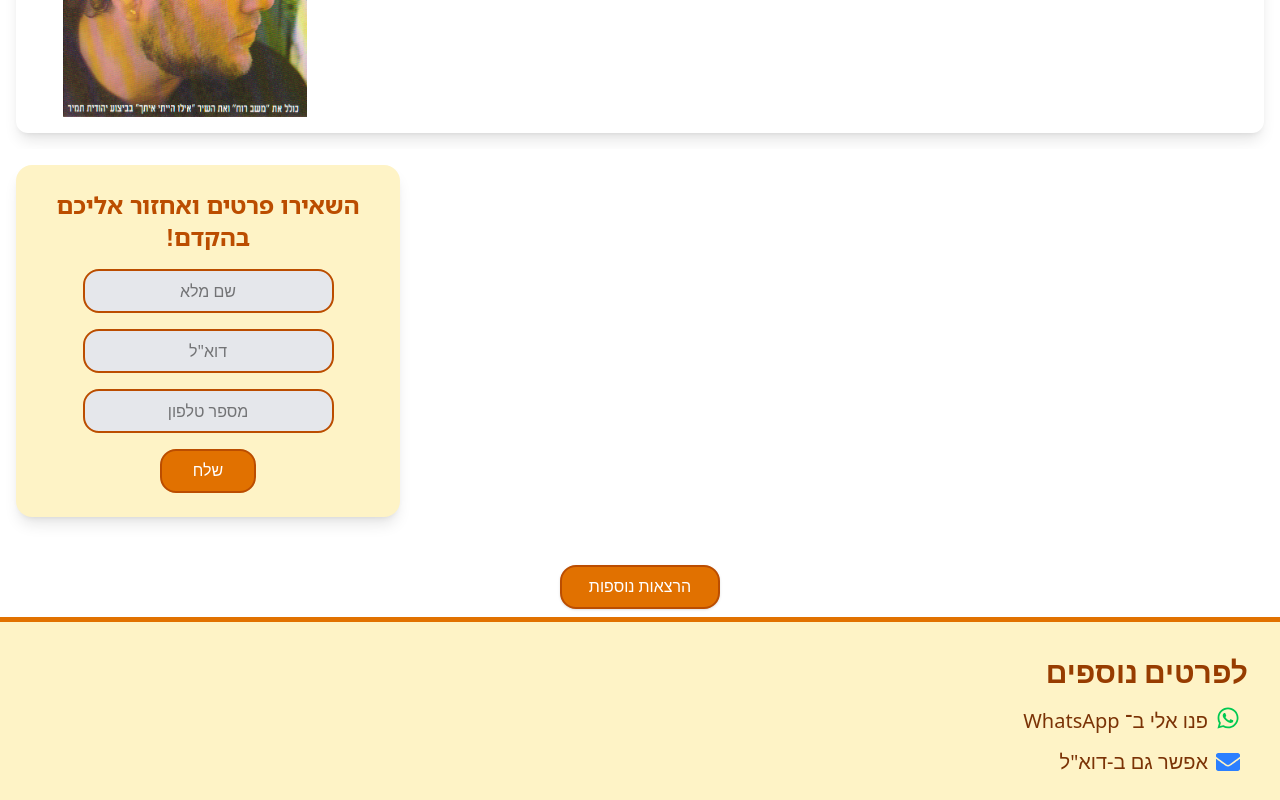
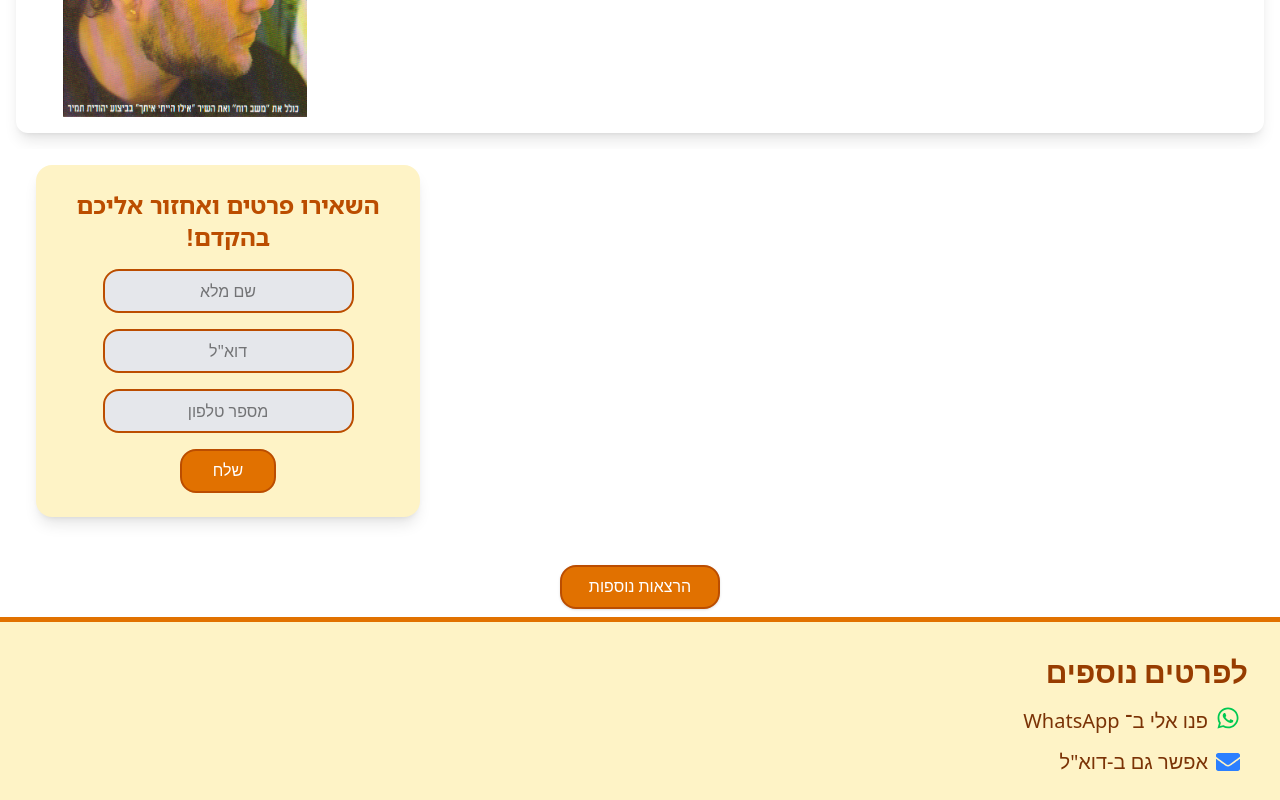
Before and after one commit to Oravid85/mynewsite, a React (Vite) app: page / in a window 1280 px wide. Shown: the part 1228-2028 px from the top of the page. Built offline with nearby package versions, Linux system fonts and the light colour scheme; a web font is replaced by a local one.

Commit message:
עוד תיקונים קטנים במיקומים

```diff
--- a/src/components/BuisnessSection.jsx
+++ b/src/components/BuisnessSection.jsx
@@ -18,7 +18,7 @@
   return (
     <div className="w-full flex flex-col items-center">
       <div className={`${bgcolor} w-full `}>
-        <div className="flex flex-col justify-center md:flex-row-reverse md:ml-4">
+        <div className="flex flex-col justify-center md:flex-row-reverse md:ml-9">
           <ContactForm
             lectureData={currentLecture}
             aboutMe={aboutMe}
```
